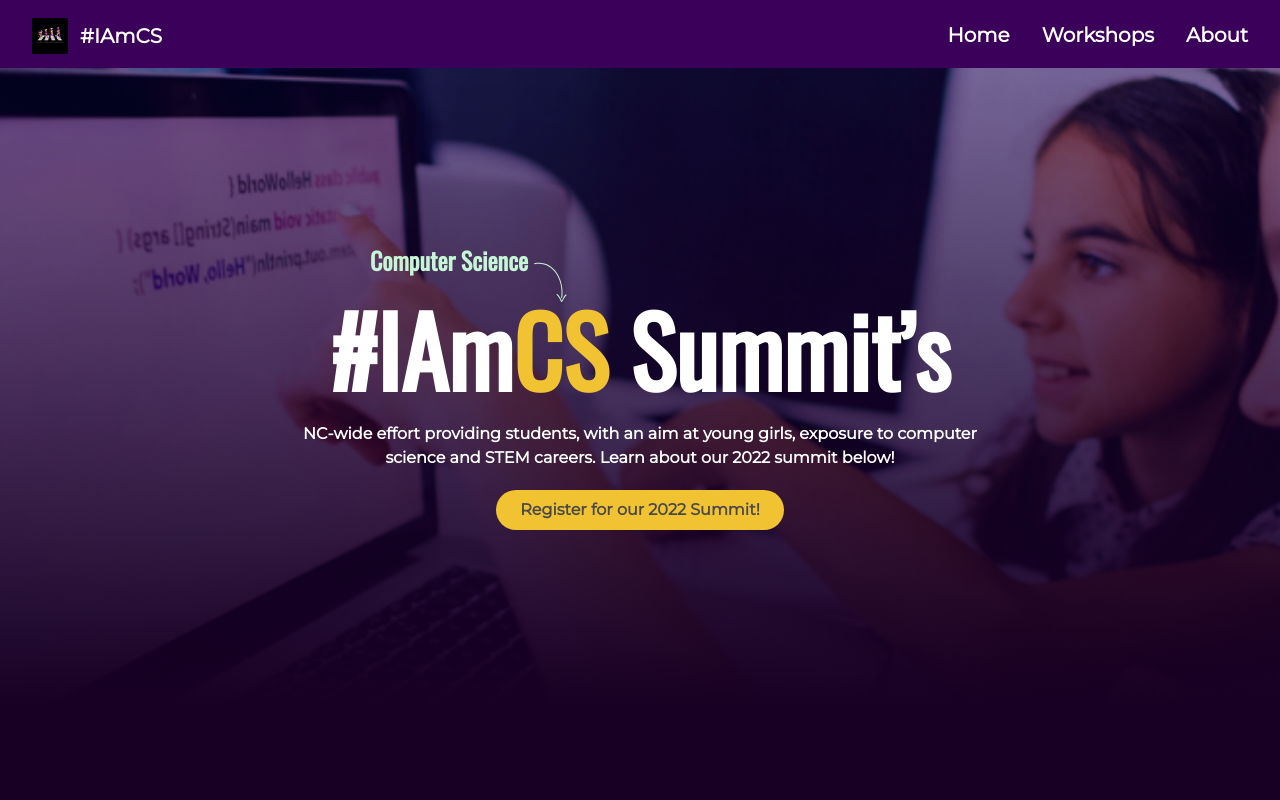
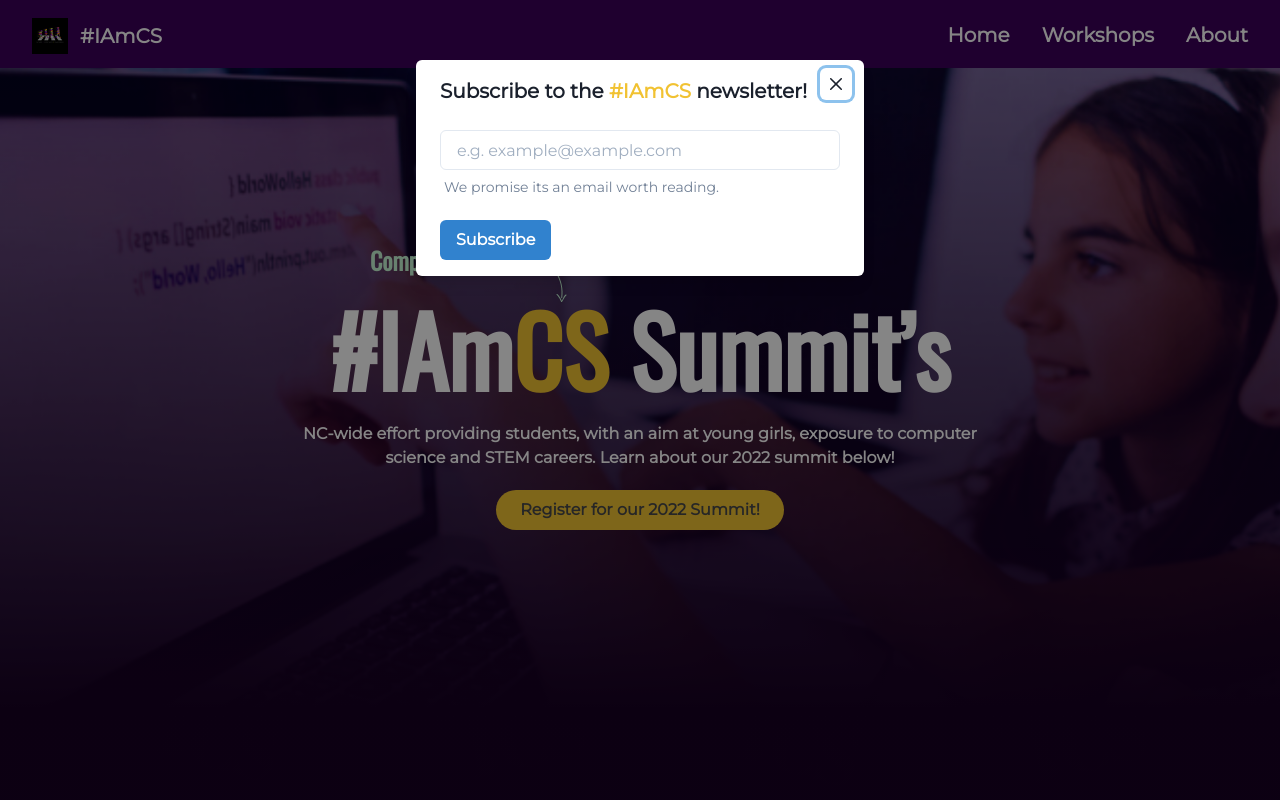
Before and after one commit to JimbroT/IAMCS, a Next.js app: page / in a window 1280 px wide. Shown: the top 800 px of the page. Built offline with nearby package versions, Linux system fonts and the light colour scheme.

Commit message:
added popup with no function

```diff
--- /dev/null
+++ b/components/SignUpModal.jsx
@@ -0,0 +1,55 @@
+import {
+    Modal,
+    ModalOverlay,
+    ModalContent,
+    ModalHeader,
+    ModalFooter,
+    ModalBody,
+    ModalCloseButton,
+    Button,
+    chakra,
+    FormControl,
+    Text, FormHelperText,
+    Input
+} from '@chakra-ui/react'
+// import useState
+import { useState, useEffect } from 'react'
+export const SignUpModal = () => {
+    // const { isOpen, onOpen, onClose } = useDisclosure()
+
+
+    const [showModal, setShowModal] = useState(false);
+    useEffect(() => {
+        setTimeout(() => setShowModal(true), 1000);
+    }, []);
+
+    return (
+        <>
+            {showModal ? <Modal isOpen={showModal} onClose={() => setShowModal(false)}>
+                <ModalOverlay />
+                <ModalContent>
+                    <ModalHeader>
+                        <Text fontWeight='black'>
+                            Subscribe to the <chakra.span color='#F1C232'>#IAmCS</chakra.span> newsletter!
+                        </Text>
+                    </ModalHeader>
+                    <ModalCloseButton />
+                    <ModalBody>
+
+                        <FormControl isRequired>
+                            <Input id='email' placeholder='e.g. example@example.com' />
+                            <FormHelperText ml='1'>We promise its an email worth reading.</FormHelperText>
+                        </FormControl>
+                    </ModalBody>
+
+                    <ModalFooter justifyContent='start'>
+                        <Button colorScheme='blue' mr={3} fontSize='md'>
+                            Subscribe
+                        </Button>
+                    </ModalFooter>
+                </ModalContent>
+            </Modal> : null}
+
+        </>
+    )
+}
--- a/pages/index.js
+++ b/pages/index.js
@@ -3,7 +3,16 @@ import Image from 'next/image'
 import styles from '../styles/Home.module.css'
 import { Landing } from '../components/Landing'
 import { DetailsTable } from '../components/DetailsTable'
-import { Box, SimpleGrid, Heading, Text, Img, Container } from '@chakra-ui/react'
+import {
+  Box, SimpleGrid, Heading, Modal, useDisclosure, Button,
+  ModalOverlay,
+  ModalContent,
+  ModalHeader,
+  ModalFooter, Lorem,
+  ModalBody,
+  ModalCloseButton, Container
+} from '@chakra-ui/react'
+import { SignUpModal } from '../components/SignUpModal'
 import { NavBar } from '../components/NavBar'
 import { TwoColWithPic } from '../components/TwoColWithPic'
 import { MedSep } from '../components/MedSep'
@@ -17,13 +26,14 @@ export default function Home() {
         <meta property="og:description" content="Sign up for the #IAmCS Summit!" />
         <meta property="og:type" content="website" />
         <link rel="icon" href="/favicon.ico" />
-
       </Head>
       <NavBar bg='#3B005A' />
       <Landing />
+      <SignUpModal />
       <Box bgPos='center' bgRepeat='repeat' minH='40vh'
         bgImage="linear-gradient(to top, rgba(0, 0, 0, 0.5), rgb(23, 0, 35)), url('/iamcs_bkg.png') "
       >
+
         <Container maxW='container.xl' p={8}>
 
           <Box pt={16}>
@@ -53,12 +63,9 @@ export default function Home() {
             />
 
             <SmSep />
-
-
-
-
           </Box>
         </Container>
+
       </Box>
 
     </>
```
